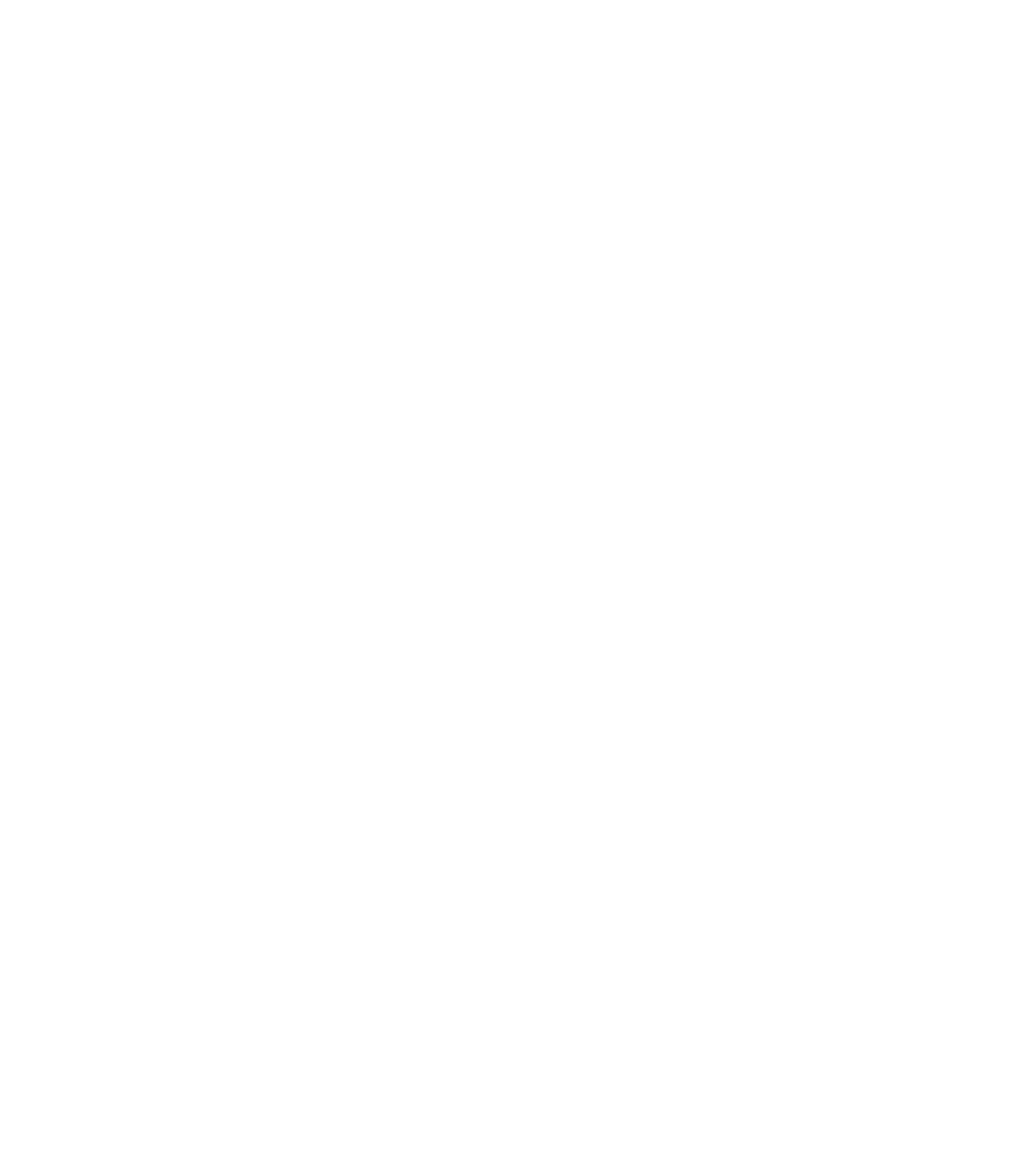
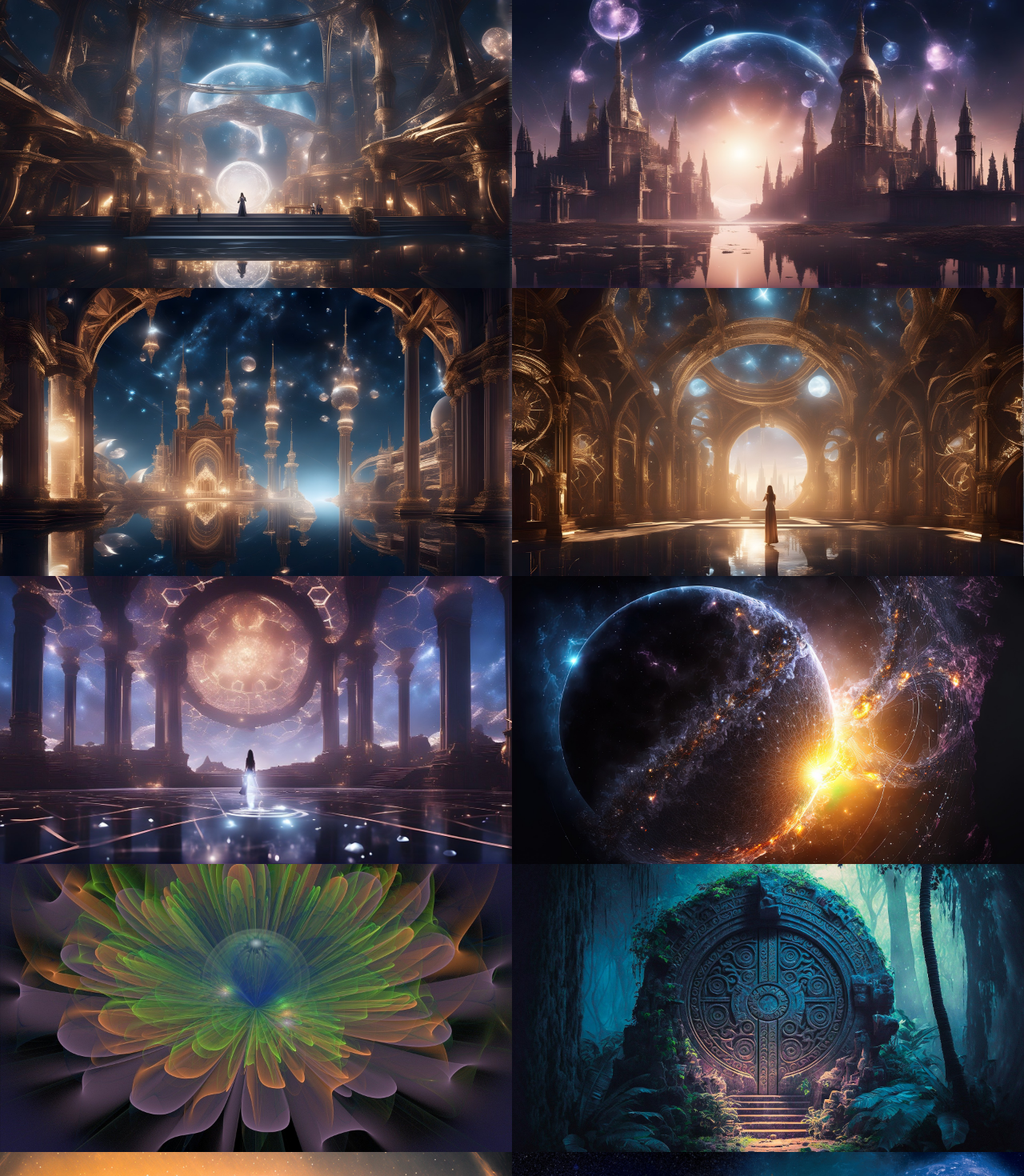
Before and after one commit to ShreyasG1/optimized-images, a React (Vite) app: page / in a window 1280 px wide. Shown: the top 1470 px of the page at 80% size. Before the commit the page ends 800 px from the top, so only its background shows below. Built offline with nearby package versions, Linux system fonts and the light colour scheme.

Commit message:
Blur images until they are loaded

```diff
--- a/package.json
+++ b/package.json
@@ -10,9 +10,12 @@
     "preview": "vite preview"
   },
   "dependencies": {
+    "@types/styled-components": "^5.1.28",
+    "@types/styled-system": "^5.1.18",
     "react": "^18.2.0",
     "react-dom": "^18.2.0",
-    "styled-components": "^6.0.8"
+    "styled-components": "^6.0.8",
+    "styled-system": "^5.1.5"
   },
   "devDependencies": {
     "@types/react": "^18.2.15",
--- a/src/App.tsx
+++ b/src/App.tsx
@@ -1,7 +1,11 @@
-import './App.css';
+import ImageGallery from './components/ImageGallery';
 
 function App() {
-  return <></>;
+  return (
+    <>
+      <ImageGallery />
+    </>
+  );
 }
 
 export default App;
--- /dev/null
+++ b/src/components/ImageGallery.tsx
@@ -0,0 +1,48 @@
+import React, { useLayoutEffect } from 'react';
+import { ImagesContainer, Image, ImageWrapper } from './styledComponents';
+import { GALLERY_IMAGES } from '../constants/images';
+
+const ImageGallery: React.FC = () => {
+  useLayoutEffect(() => {
+    const blurDivs = document.querySelectorAll('.blur-load');
+
+    blurDivs.forEach((div) => {
+      const img = div.querySelector('img');
+      const loaded = () => {
+        div.classList.add('loaded');
+      };
+      if (img?.complete) {
+        loaded();
+      } else {
+        img?.addEventListener('load', loaded);
+      }
+    });
+
+    return () => {
+      blurDivs.forEach((div) => {
+        const img = div.querySelector('img');
+        img?.removeEventListener('load', () => {});
+      });
+    };
+  }, []);
+
+  return (
+    <ImagesContainer>
+      {GALLERY_IMAGES.map(({ imgSrc, smallImgSrc }, index) => (
+        <ImageWrapper
+          key={`sample_ai_image_${index + 1}`}
+          background={`url(${smallImgSrc})`}
+          className={'blur-load'}
+        >
+          <Image
+            src={imgSrc}
+            alt={`sample_ai_image_${index + 1}`}
+            loading="lazy"
+          />
+        </ImageWrapper>
+      ))}
+    </ImagesContainer>
+  );
+};
+
+export default ImageGallery;
--- /dev/null
+++ b/src/components/styledComponents.ts
@@ -0,0 +1,30 @@
+import styled from 'styled-components';
+import { background } from 'styled-system';
+
+export const ImagesContainer: React.FC = styled.div`
+  display: grid;
+  grid-template-columns: 1fr 1fr;
+  @media screen and (max-width: 1200px) {
+    grid-template-columns: 1fr;
+  }
+  .blur-load.loaded > img {
+    opacity: 1;
+  }
+`;
+
+export const Image: React.FC = styled.img`
+  width: 100%;
+  aspect-ratio: 16 / 9;
+  display: block;
+  object-position: center;
+  object-fit: cover;
+  opacity: 0;
+  transition: opacity 200ms ease-in-out;
+`;
+
+export const ImageWrapper: React.FC = styled.div`
+  ${background}
+  width: 100%;
+  background-size: cover;
+  background-position: center;
+`;
--- /dev/null
+++ b/src/constants/images.ts
@@ -0,0 +1,47 @@
+type galleryImage = {
+  imgSrc: string;
+  smallImgSrc: string;
+};
+
+export const GALLERY_IMAGES: galleryImage[] = [
+  {
+    imgSrc: '/images/ai-generated-8220794_1920.png',
+    smallImgSrc: '/images/ai-generated-8220794_1920-small.png',
+  },
+  {
+    imgSrc: '/images/ai-generated-8220841_1920.png',
+    smallImgSrc: '/images/ai-generated-8220841_1920-small.png',
+  },
+  {
+    imgSrc: '/images/ai-generated-8220843_1920.png',
+    smallImgSrc: '/images/ai-generated-8220843_1920-small.png',
+  },
+  {
+    imgSrc: '/images/ai-generated-8220875_1920.png',
+    smallImgSrc: '/images/ai-generated-8220875_1920-small.png',
+  },
+  {
+    imgSrc: '/images/ai-generated-8220884_1920.png',
+    smallImgSrc: '/images/ai-generated-8220884_1920-small.png',
+  },
+  {
+    imgSrc: '/images/celestial-body-7641879_1920.jpg',
+    smallImgSrc: '/images/celestial-body-7641879_1920-small.jpg',
+  },
+  {
+    imgSrc: '/images/fractal-684737_1920.jpg',
+    smallImgSrc: '/images/fractal-684737_1920-small.jpg',
+  },
+  {
+    imgSrc: '/images/passage-7685848_1920.jpg',
+    smallImgSrc: '/images/passage-7685848_1920-small.jpg',
+  },
+  {
+    imgSrc: '/images/passage-7685860_1920.jpg',
+    smallImgSrc: '/images/passage-7685860_1920-small.jpg',
+  },
+  {
+    imgSrc: '/images/wallpaper-3584226_1920.jpg',
+    smallImgSrc: '/images/wallpaper-3584226_1920-small.jpg',
+  },
+];
```
Also changed, not shown: 1 other file (tests, documents, lock files or other folders).
